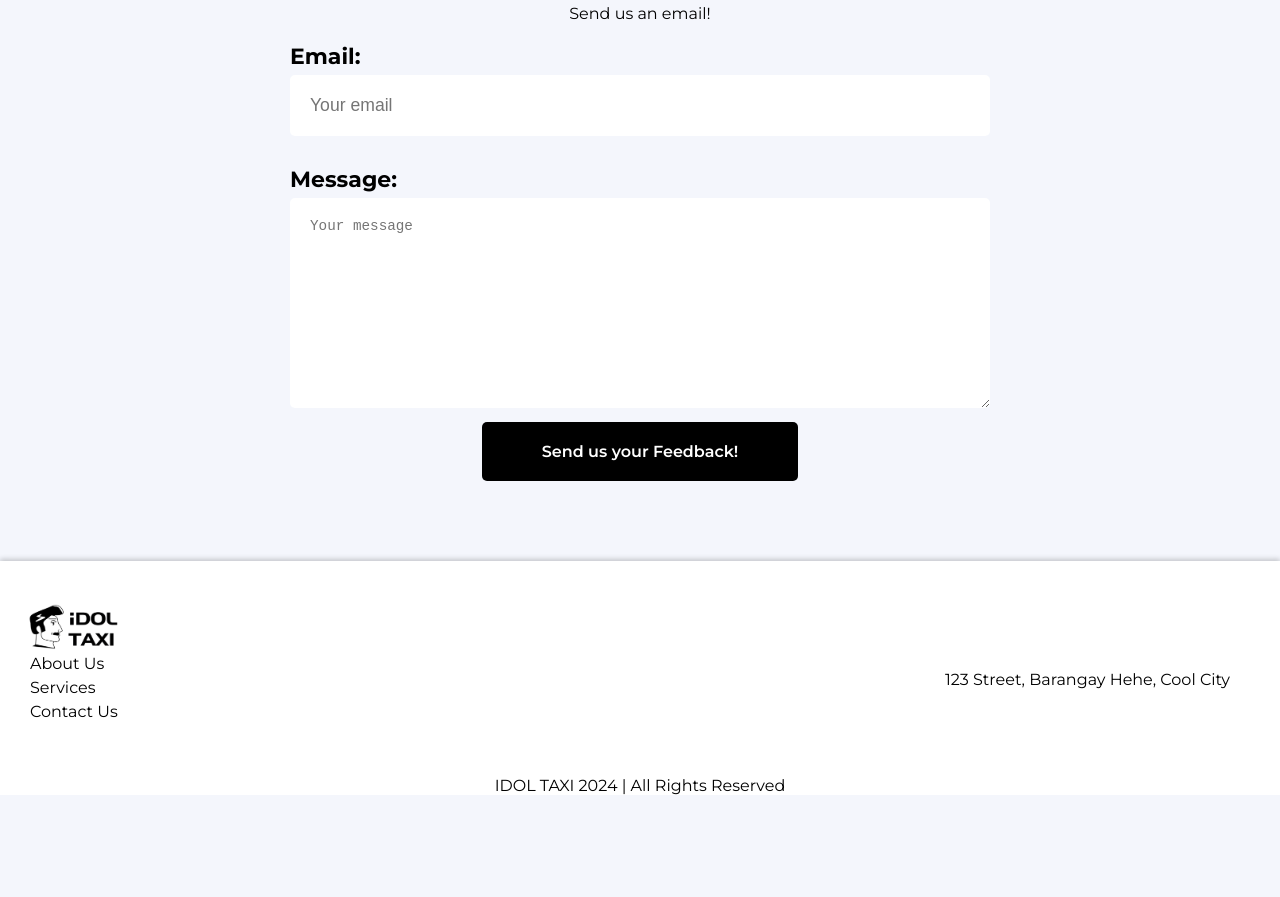
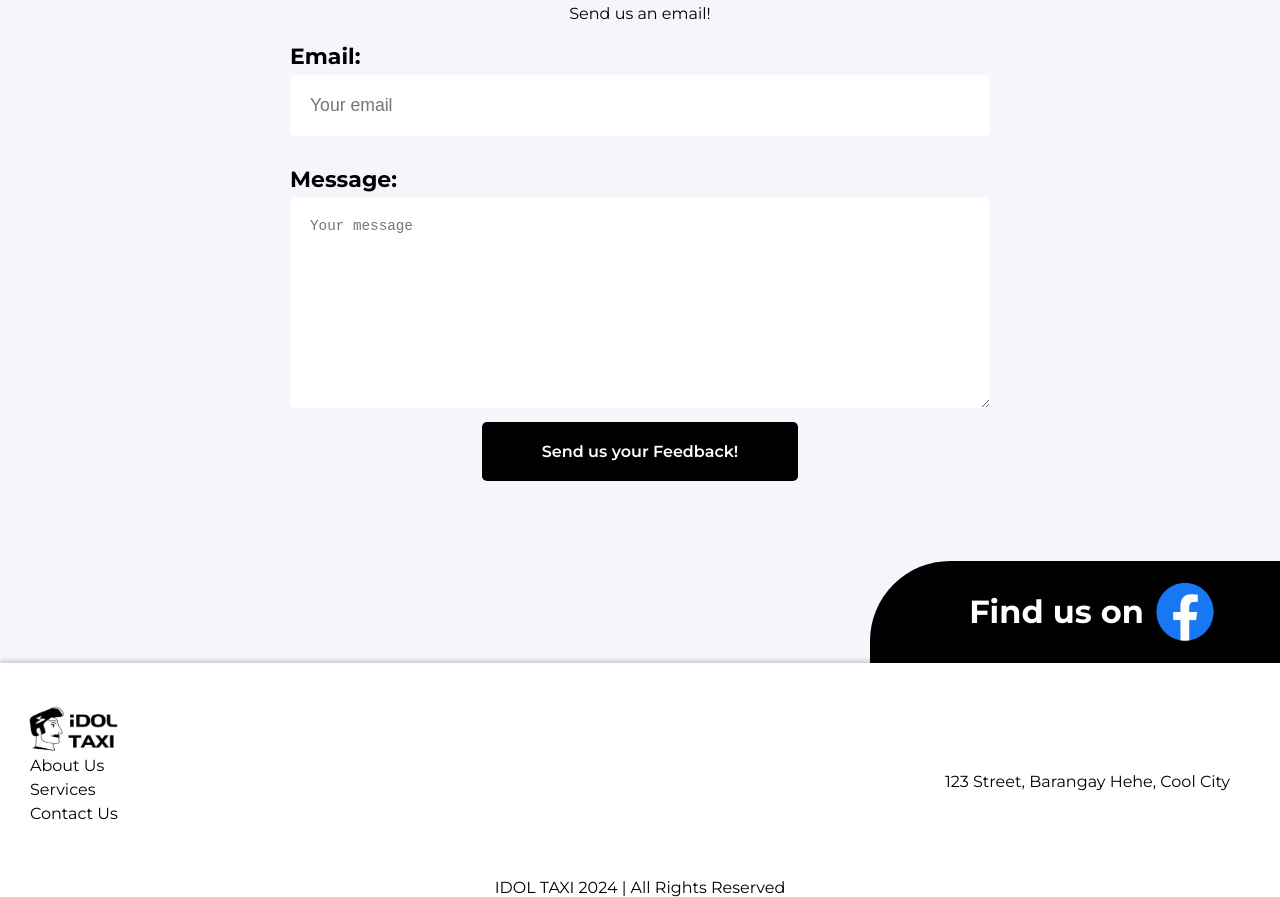
Before and after one commit to GenuinoVitto/CSSWENG--app-name-placeholder-, a plain HTML site: page src/pages/contact.html in a window 1280 px wide. Shown: the part 188-1085 px from the top of the page. Before the commit the page ends 983 px from the top, so only its background shows below. Drawn offline with Linux system fonts and the light colour scheme.

Commit message:
US#4 done, edited sprite.png

```diff
--- a/src/pages/contact.html
+++ b/src/pages/contact.html
@@ -45,6 +45,12 @@
         <a class="email-feedback" href="mailto:vittogenuino@gmail.com? subject=Awesome%20Review%20&body=I%20would%20like%20to%20commend%20your%20services!%3A%0D%0A%0D%0ACheers%2C%0D%0AHappy%20Customer">Send us your Feedback!</a>
     </section>
 
+    <!-- FIND US ON FB -->
+    <a href="https://www.facebook.com/idoltaxiph" target="_blank" class="find-us">
+        <span class="find-us-text">Find us on</span>
+        <div class="facebook-icon"></div>
+    </a>
+
     <!-- FOOTER -->
     <div class="footer">
         <a class="footer-logo" href="/src/index.html"></a>
--- a/src/styles/contact.css
+++ b/src/styles/contact.css
@@ -40,6 +40,45 @@ html, body {
 #contact-form textarea {
     width: calc(100% - 20px); /* Adjust the width as needed */
     margin-bottom: 10px;
+}
+
+/* Find Us on FB */
+.find-us:hover {
+    background-color: var(--primary);
+}
+
+.find-us {
+    position: relative;
+    bottom: 0;
+    left: 84%;
+    transform: translateX(-50%);
+    width: 370px;
+    background-color: #000000;
+    color: white;
+    border-top-left-radius: 80px;
+    text-align: center;
+    padding: 20px;
+    z-index: 999;
+    display: flex;
+    justify-content: center;
+    align-items: center;
+    text-decoration: none;
+}
+
+.find-us-text {
+    font-size: 2em;
+    font-weight: 700;
+    margin-right: 10px;
+    margin-left: 35px;
+}
+
+.facebook-icon {
+    background-image: url('/src/uploads/sprite.png');
+    background-position: -1542px -402px;
+    width: 208px;
+    height: 206px;
+    zoom: .3;
+    display: inline-block;
 }
 
 /* Fix for footer positioning */
--- a/src/styles/index.css
+++ b/src/styles/index.css
@@ -35,7 +35,7 @@ html, body {
 }
 
 .nav-logo {
-  background: url('/src/uploads/footer-sprite.png');
+  background: url('/src/uploads/sprite.png');
   background-position: -114px -391px;
   width: 458px;
   height: 253px;
@@ -361,7 +361,7 @@ html, body {
 }
 
 .footer-logo {
-  background: url('/src/uploads/footer-sprite.png') ;
+  background: url('/src/uploads/sprite.png') ;
   background-position: -112px -381px;
   width: 462px;
   height: 264px;
```
Also changed, not shown: src/uploads/footer-sprite.png (deleted), src/uploads/sprite.png (added).
